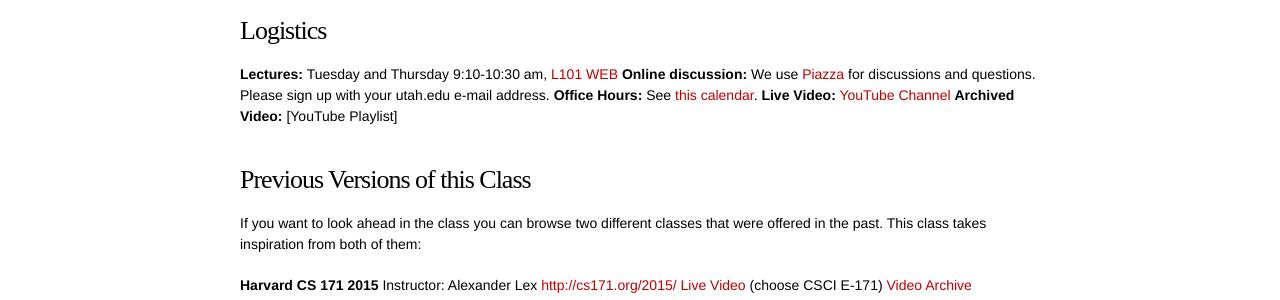
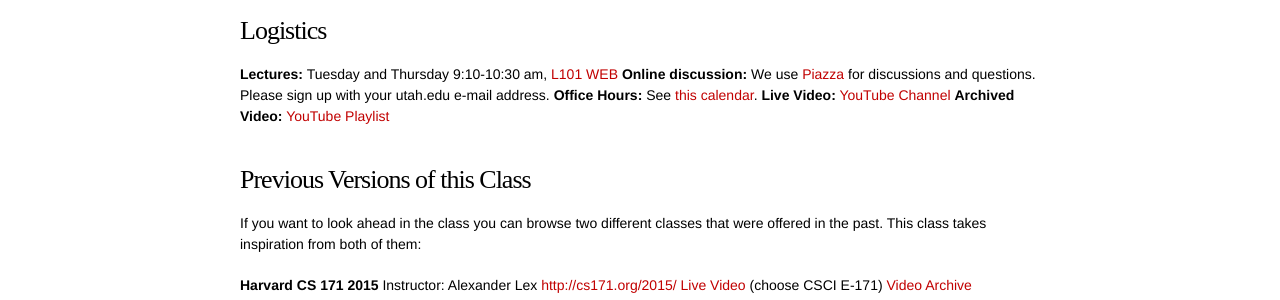
Before and after one commit to CS171/2016-cs171-website, a Jekyll site: the page built from index.md, in a window 1280 px wide. Shown: the part 1124-1424 px from the top of the page. Built offline with Jekyll 4.4.1, drawn with Linux system fonts in a browser that asks for light colours; some web fonts are replaced; part of the change alters nothing that is shown.

```diff
--- a/index.md
+++ b/index.md
@@ -40,7 +40,7 @@ Jonathan Dunstan
 **Online discussion:** We use [Piazza](http://piazza.com/utah/fall2015/cs5630cs6630) for discussions and questions. Please sign up with your utah.edu e-mail address.
 **Office Hours:** See [this calendar](https://www.google.com/calendar/embed?src=fdvio7r8i82kk0vl2to5j3dd1s%40group.calendar.google.com&ctz=America/Denver).
 **Live Video:** [YouTube Channel](https://www.youtube.com/channel/UCDUS80bdunpmvWVPyFRPqFQ/live)
-**Archived Video:** [YouTube Playlist]
+**Archived Video:** [YouTube Playlist](https://www.youtube.com/playlist?list=PLZqVvDXJkUYqh3gVnQy2y37nghwZi4Biy)
 
 
 ### Previous Versions of this Class
```
